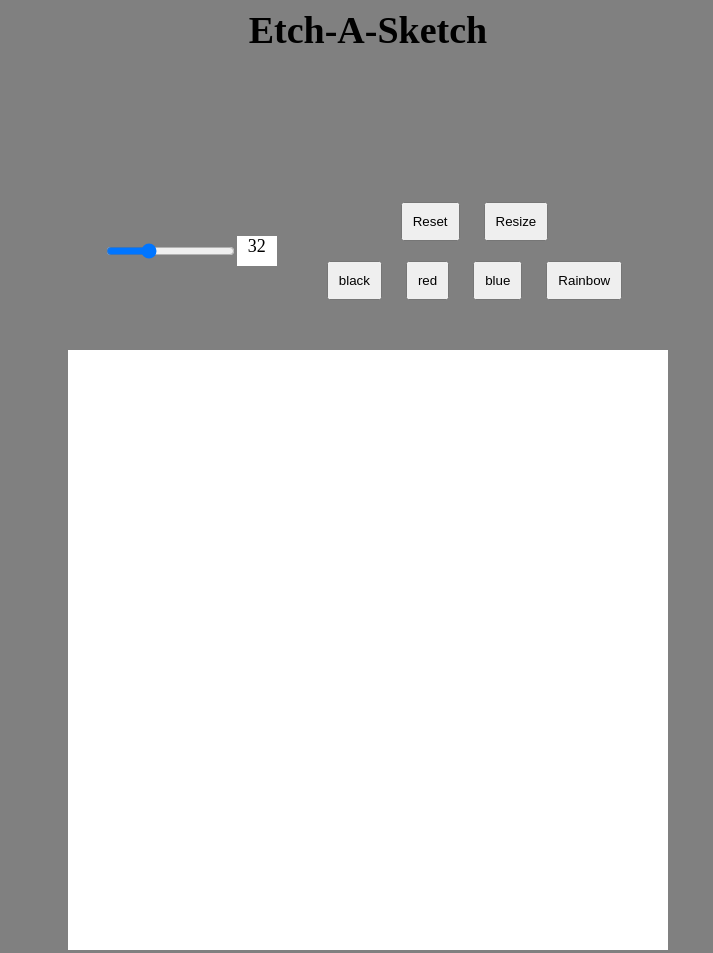
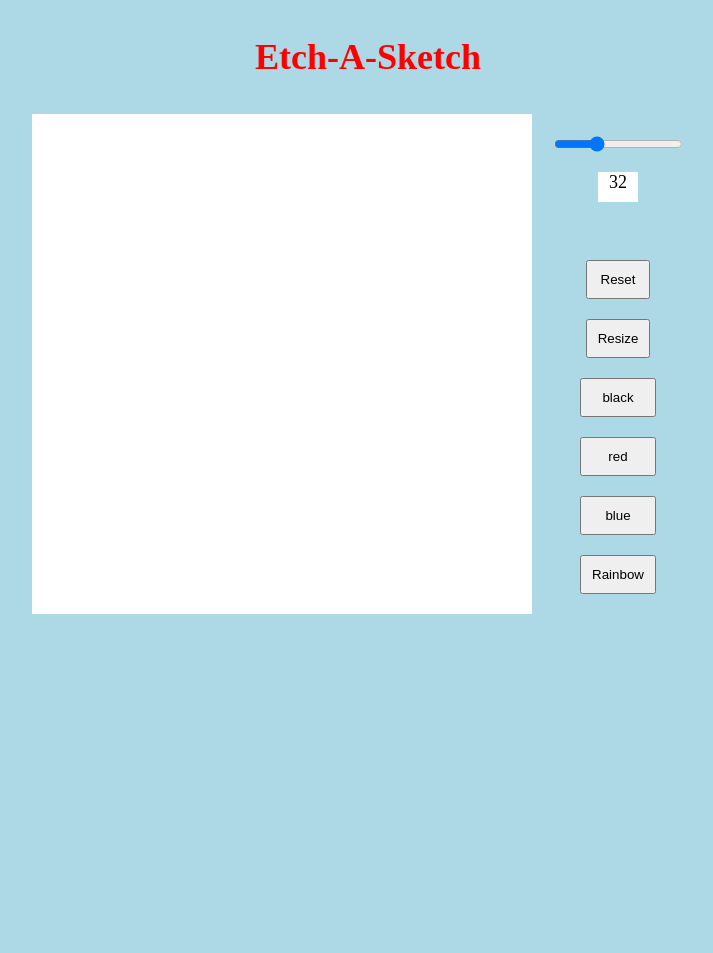
Before and after one commit to MikeB1996/Etch-A-Sketch, a plain HTML site: page index.html in a window 1280 px wide. Shown: the whole page, without its empty margins (272-985 px from the left). After the commit the page ends 800 px from the top, so only its background shows below. Drawn offline with Linux system fonts and the light colour scheme.

Commit message:
graphic changes

```diff
--- a/index.html
+++ b/index.html
@@ -10,11 +10,14 @@
 </head>
 <body>
     <div class="header">
-        Etch-A-Sketch
+        <p>Etch-A-Sketch</p>
     </div>
 
     <div class="cont">
-        <div class="leftContainer">
+        <div id="gridCont" class="gridContainer">
+
+        </div>
+        <div class="rightContainer">
             <div class="slideContainer">
                 <input type="range" min="1" max="100" value="32" class="slider" id="myRange">
                 <p class="slideP" id="myPSlide"></p>
@@ -22,7 +25,7 @@
 
 
             <div class="buttonContainer">
-                <div>
+                <div class="sizeButtons">
                     <button id="resetB" class="resetButton">Reset</button>
                     <button id="resizeB" class="resizeButton">Resize</button>
                 </div>
@@ -36,12 +39,6 @@
             </div>
         </div>
 
-
-
-        <div id="gridCont" class="gridContainer">
-
-        </div>
-
     </div>
 
     <script src="script.js">
--- a/script.js
+++ b/script.js
@@ -10,8 +10,6 @@ const divCells = Array.prototype.filter.call(
 let color="black";
 //boolean variable that shows if rainbow is active or not
 let isRainbow=false;
-
-
 
 //reset button event listener that class the reset function
 ResetBut.addEventListener('click',function (){
@@ -53,17 +51,11 @@ let rainbowButton=document.getElementById("colorBRainbow");
 
 //rainbow button click event listener
 rainbowButton.addEventListener('click',function(){
-    //color=generateRandomColor();
+
     color=generateRandomColor();
     isRainbow=true;
-    /*if(isRainbow=="true"){
-            divCells.forEach((cell) => cell.addEventListener("mouseenter", function(e){
-            color=generateRandomColor();
-        }));
 
-    }*/
 });
-
 
 
 //used for the rainbow button it generates a random color with hex notation
@@ -77,8 +69,6 @@ function generateRandomColor(){
     } else {
         col=color;
     }
-
-
     return col;
 }
 
@@ -115,11 +105,8 @@ function reCreateGrid(dimension){
         for (j=0;j<dimension;j++){
             const addDiv1=createDivVer(j,dimension);
             addDiv.appendChild(addDiv1);
-            //if(isRainbow==true){
-                addDiv1.addEventListener('mouseenter', ()=>  addDiv1.style.backgroundColor=generateRandomColor());
-            /*} else {
-                addDiv1.addEventListener('mouseenter', ()=>  addDiv1.style.backgroundColor=color);
-            }*/
+            addDiv1.addEventListener('mouseenter', ()=>  addDiv1.style.backgroundColor=generateRandomColor());
+
         }
     }
 
@@ -137,13 +124,7 @@ function createGrid(){
         for (j=0;j<dim;j++){
             const addDiv1=createDivVer(j,dim);
             addDiv.appendChild(addDiv1);
-            //if(isRainbow==true){
                 addDiv1.addEventListener('mouseenter', ()=>  addDiv1.style.backgroundColor=generateRandomColor());
-            /*} else {
-                addDiv1.addEventListener('mouseenter', ()=>  addDiv1.style.backgroundColor=color);
-            }*/
-
-
         }
 
 
@@ -161,14 +142,10 @@ function mouseOverDiv(){
 function createDivVer(num,dim){
     const addDiv= document.createElement("div");
     addDiv.setAttribute("id",`div${num}`);
-    addDiv.style.width=`${600/dim}px`;
-    addDiv.style.height=`${600/dim}px`;
+    addDiv.style.width=`${500/dim}px`;
+    addDiv.style.height=`${500/dim}px`;
     addDiv.style.backgroundColor="white";
-    //addDiv.style.borderColor="red";
-    //addDiv.style.border="solid";
     addDiv.classList.add("gridDiv");
-
-
     return addDiv;
 }
 
@@ -176,14 +153,11 @@ function createDivVer(num,dim){
 function createDiv(num,dim){
     const addDiv= document.createElement("div");
     addDiv.setAttribute("id",`divs${num}`);
-    addDiv.style.width=`${600/dim}px`;
-    addDiv.style.height=`${600/dim}px`;
+    addDiv.style.width=`${500/dim}px`;
+    addDiv.style.height=`${500/dim}px`;
     addDiv.style.float="none";
     addDiv.style.display="inline-table";
-    //addDiv.style.border="solid"
     addDiv.classList.add("gridDiv");
-
-
     return addDiv;
 }
 
--- a/style.css
+++ b/style.css
@@ -1,5 +1,5 @@
 body {
-    background-color: gray;
+    background-color: lightblue;
 }
 
 
@@ -13,8 +13,10 @@ body {
 
 .header{
     font-weight: bolder;
-    font-size: 38px;
+    font-size: 36px;
     text-align: center;
+    color: red;
+    margin: 0px;
 
 }
 
@@ -28,27 +30,40 @@ body {
 }
 
 .cont {
-    flex-direction: column;
     display: flex;
     justify-content: center;
     align-items: center;
-    padding: 100px 20px;
+
 
 }
 .slideContainer {
     padding: 20px;
+    text-align: center;
     display: flex;
+    flex-direction: column;
+    align-items: center;
+    justify-content: center;
+}
+
+.sizeButtons{
+    display: flex;
+    flex-direction: column;
+}
+
+.colorButtons {
+    display: flex;
+    flex-direction: column;
 }
 
 
-.leftContainer{
-    padding: 20px;
+.rightContainer{
     display: flex;
+    flex-direction: column;
     justify-content: center;
     align-items: center;
 }
 .buttonContainer{
-    padding: 20px;
+    padding: 10px;
     display: flex;
     flex-direction: column;
     justify-content: center;
```
